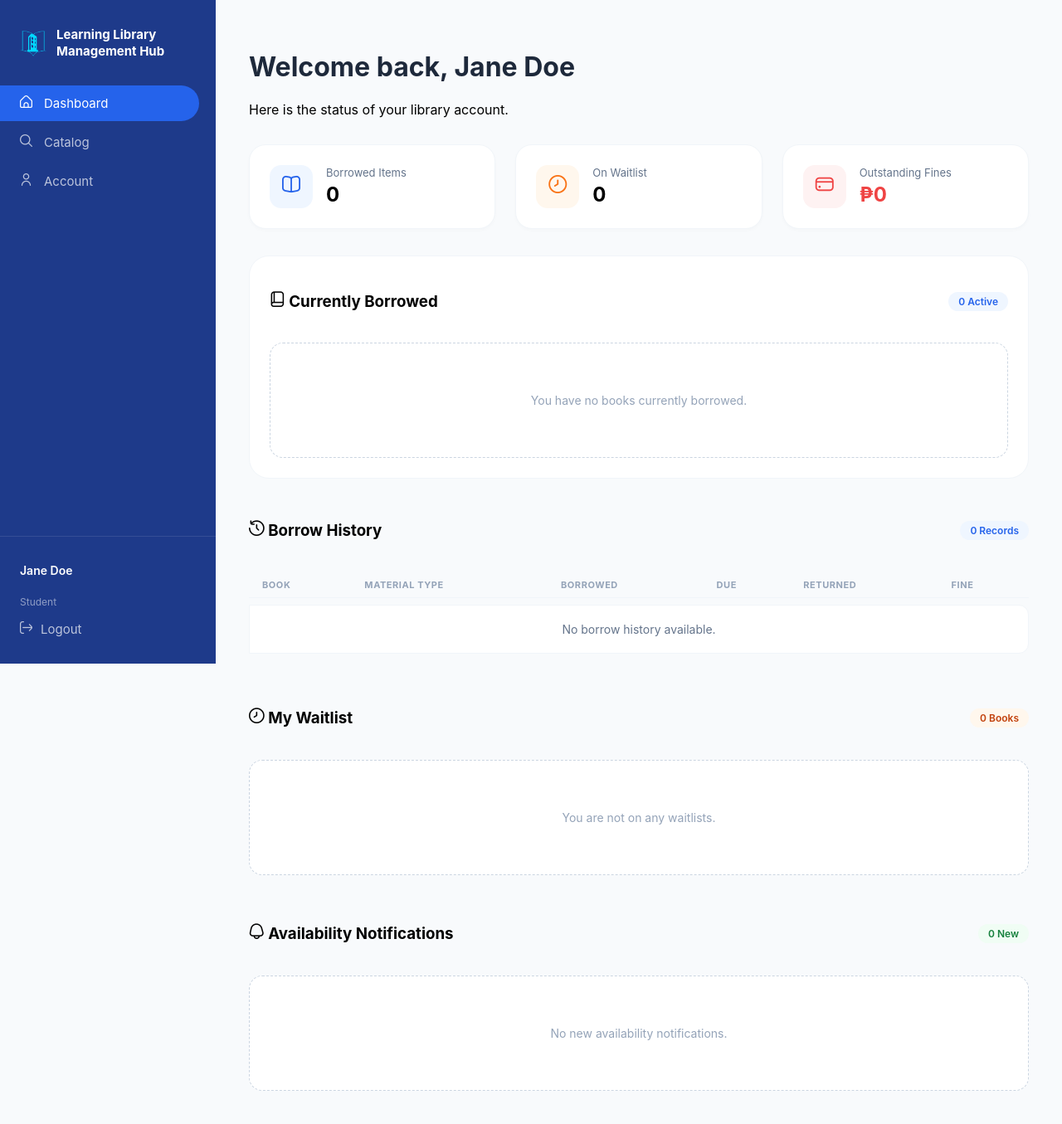
After one commit to aishk-afk/LMS, a PHP site: page /member_dashboard.php in a window 1280 px wide. The commit adds this page. Shown: the whole page at 83% size. Run offline with PHP 8.4, Linux system fonts and the light colour scheme; data comes from the database, SQL or seed files in the repository; tables that the repository leaves empty hold one stand-in row (values such as "Sample post"); some libraries are stand-ins or nearby versions.

Commit message:
Fix dashboard member and admin part 1
Co-authored-by: Copilot <copilot@github.com>

```diff
--- a/admin_catalog.php
+++ b/admin_catalog.php
@@ -8,9 +8,9 @@ $genres_result = $conn->query($genre_query);
 
 // 3. Fetch Books with Genre Names and Copy counts
 $query = "SELECT b.*, g.genre_name,
-          (SELECT COUNT(*) FROM Book_Copy WHERE Book_book_id = b.book_id) as copies
+          (SELECT COUNT(*) FROM Book_Copy WHERE book_id = b.book_id) as copies
           FROM Book b
-          LEFT JOIN Genre g ON b.Genre_genre_id = g.genre_id";
+          LEFT JOIN Genre g ON b.genre_id = g.genre_id";
 $result = $conn->query($query);
 ?>
 
--- a/login.js
+++ b/login.js
@@ -31,12 +31,13 @@ document.getElementById("loginForm").addEventListener("submit", function(event)
             if (data.role === "admin") {
                 window.location.href = "admin_dashboard.html";
             } else {
-                window.location.href = "member_dashboard.html";
+                const UserId = encodeURIComponent(data.user_id || 'ST001');
+                window.location.href = `member_dashboard.php?user_id=${userId}`;
             }
         } else {
             alert(data.message || "Incorrect email or password");
         }
-    })
+})
     .catch(() => {
         alert("Server error");
     });
--- a/login.php
+++ b/login.php
@@ -28,7 +28,8 @@ if ($_SERVER["REQUEST_METHOD"] == "POST") {
 
         echo json_encode([
             "status" => "success",
-            "role" => strtolower($user['user_type'])
+            "role" => strtoLower($user['user_type']),
+            "user_id" => $user['user_id']
         ]);
     } else {
         echo json_encode([
--- /dev/null
+++ b/member_dashboard.php
@@ -0,0 +1,210 @@
+<?php
+include 'db_config.php';
+
+$userId = isset($_GET['user_id']) ? $conn->real_escape_string($_GET['user_id']) : 'ST001';
+
+$userQuery = "SELECT u.first_name, u.last_name, u.user_type, m.Department, m.Course, m.Section, m.Member_TYPE
+              FROM `user` u
+              LEFT JOIN member m ON u.user_id = m.user_id
+              WHERE u.user_id = '$userId'
+              LIMIT 1";
+$userResult = $conn->query($userQuery);
+$user = $userResult && $userResult->num_rows > 0 ? $userResult->fetch_assoc() : null;
+
+$fullName = $user ? trim($user['first_name'] . ' ' . $user['last_name']) : 'Library Member';
+$memberType = $user['Member_TYPE'] ?? 'Student';
+$memberDepartment = $user['Department'] ?? '';
+$memberCourse = $user['Course'] ?? '';
+
+$borrowedCountResult = $conn->query("SELECT COUNT(*) AS count FROM book_transaction WHERE Member_user_id = '$userId' AND status = 'Borrowed'");
+$borrowedCount = $borrowedCountResult ? intval($borrowedCountResult->fetch_assoc()['count']) : 0;
+
+$outstandingFineResult = $conn->query("SELECT COALESCE(SUM(f.balance), 0) AS total FROM fine f
+    INNER JOIN book_transaction bt ON f.Book_Transaction_borrow_id = bt.borrow_id
+    WHERE bt.Member_user_id = '$userId' AND f.balance > 0");
+$outstandingFine = $outstandingFineResult ? intval($outstandingFineResult->fetch_assoc()['total']) : 0;
+
+$activeBorrowQuery = "SELECT bt.borrow_id, b.title, b.image_url, b.publisher_name, bt.borrow_date, bt.due_date, bt.status, COALESCE(f.balance,0) AS balance
+    FROM book_transaction bt
+    INNER JOIN book_copy bc ON bt.Book_Copy_copy_id = bc.copy_id
+    INNER JOIN book b ON bc.Book_book_id = b.book_id
+    LEFT JOIN fine f ON bt.borrow_id = f.Book_Transaction_borrow_id
+    WHERE bt.Member_user_id = '$userId' AND bt.status = 'Borrowed'
+    ORDER BY bt.due_date ASC LIMIT 1";
+$activeBorrowResult = $conn->query($activeBorrowQuery);
+$activeBorrow = $activeBorrowResult && $activeBorrowResult->num_rows > 0 ? $activeBorrowResult->fetch_assoc() : null;
+
+$historyQuery = "SELECT bt.borrow_id, b.title, b.publisher_name, bt.borrow_date, bt.due_date, bt.return_date, bt.status, COALESCE(f.balance,0) AS balance
+    FROM book_transaction bt
+    INNER JOIN book_copy bc ON bt.Book_Copy_copy_id = bc.copy_id
+    INNER JOIN book b ON bc.Book_book_id = b.book_id
+    LEFT JOIN fine f ON bt.borrow_id = f.Book_Transaction_borrow_id
+    WHERE bt.Member_user_id = '$userId'
+    ORDER BY bt.borrow_date DESC
+    LIMIT 10";
+$historyResult = $conn->query($historyQuery);
+$historyRecords = [];
+if ($historyResult && $historyResult->num_rows > 0) {
+    while ($row = $historyResult->fetch_assoc()) {
+        $historyRecords[] = $row;
+    }
+}
+
+function formatDate($dateString) {
+    if (!$dateString) {
+        return '—';
+    }
+    $date = new DateTime($dateString);
+    return $date->format('M j, Y');
+}
+
+function overdueLabel($dueDate, $status) {
+    $due = new DateTime($dueDate);
+    $today = new DateTime();
+    if ($status === 'Overdue' || $today > $due) {
+        $interval = $today->diff($due);
+        $days = $interval->days;
+        return "Overdue {$days}d · " . $due->format('M j');
+    }
+    return "Due " . $due->format('M j');
+}
+?>
+<!DOCTYPE html>
+<html lang="en">
+<head>
+    <meta charset="UTF-8">
+    <meta name="viewport" content="width=device-width, initial-scale=1.0">
+    <title>Member Dashboard - Library System</title>
+    <link rel="stylesheet" href="css/layout.css">
+    <link rel="stylesheet" href="css/member.css">
+    <link rel="stylesheet" href="css/sidebar.css">
+    <link rel='stylesheet' href='https://cdn-uicons.flaticon.com/uicons-regular-rounded/css/uicons-regular-rounded.css'>
+</head>
+<body>
+    <div class="app-container">
+        <aside class="sidebar">
+            <div class="sidebar-header">
+                <img src="applogo(2).png" alt="Logo" class="logo-icon">
+                <h2 class="brand-name">Learning Library Management Hub</h2>
+            </div>
+            <nav class="sidebar-nav">
+                <ul>
+                    <li class="nav-item active"><a href="#"><i class="fi fi-rr-home"></i> Dashboard</a></li>
+                    <li class="nav-item"><a href="member_catalog.html"><i class="fi fi-rr-search"></i> Catalog</a></li>
+                    <li class="nav-item"><a href="member_account.html"><i class="fi fi-rr-user"></i> Account</a></li>
+                </ul>
+            </nav>
+            <div class="sidebar-footer">
+                <div class="user-info">
+                    <strong><?= htmlspecialchars($fullName) ?></strong><br><small><?= htmlspecialchars($memberType) ?></small>
+                </div>
+                <a href="index.html" class="logout-link"><i class="fi fi-rr-exit"></i> Logout</a>
+            </div>
+        </aside>
+
+        <main class="main-content">
+            <header class="welcome-section">
+                <h1>Welcome back, <?= htmlspecialchars($fullName) ?></h1>
+                <p>Here is the status of your library account.</p>
+            </header>
+
+            <div class="member-stats-grid">
+                <div class="m-stat-card">
+                    <div class="m-icon-box bg-blue"><i class="fi fi-rr-book-alt"></i></div>
+                    <div class="m-stat-info"><span>Borrowed Items</span><h3><?= $borrowedCount ?></h3></div>
+                </div>
+                <div class="m-stat-card">
+                    <div class="m-icon-box bg-orange"><i class="fi fi-rr-clock"></i></div>
+                    <div class="m-stat-info"><span>On Waitlist</span><h3>0</h3></div>
+                </div>
+                <div class="m-stat-card">
+                    <div class="m-icon-box bg-red"><i class="fi fi-rr-credit-card"></i></div>
+                    <div class="m-stat-info"><span>Outstanding Fines</span><h3 class="text-red">₱<?= number_format($outstandingFine, 0) ?></h3></div>
+                </div>
+            </div>
+
+            <div class="content-card">
+                <div class="card-header">
+                    <h3><i class="fi fi-rr-book"></i> Currently Borrowed</h3>
+                    <span class="badge-count"><?= $borrowedCount ?> Active</span>
+                </div>
+                <?php if ($activeBorrow): ?>
+                    <div class="borrowed-item-box">
+                        <img src="<?= htmlspecialchars($activeBorrow['image_url'] ?: 'book_placeholder.jpg') ?>" alt="Book" class="book-cover-sm" onerror="this.src='book_placeholder.jpg'">
+                        <div class="item-details">
+                            <h4><?= htmlspecialchars($activeBorrow['title']) ?></h4>
+                            <p><?= htmlspecialchars($activeBorrow['publisher_name'] ?: 'Publisher not set') ?></p>
+                            <div class="item-tags">
+                                <span class="tag <?= $activeBorrow['status'] === 'Overdue' ? 'tag-red' : 'tag-outline' ?>"><i class="fi fi-rr-exclamation"></i> <?= htmlspecialchars(overdueLabel($activeBorrow['due_date'], $activeBorrow['status'])) ?></span>
+                                <span class="tag tag-outline">Fine: ₱<?= number_format($activeBorrow['balance'], 0) ?></span>
+                                <span class="tag tag-outline">Home-Use</span>
+                            </div>
+                        </div>
+                    </div>
+                <?php else: ?>
+                    <div class="empty-state-card">
+                        <p>You have no books currently borrowed.</p>
+                    </div>
+                <?php endif; ?>
+            </div>
+
+            <div class="history-section">
+                <div class="card-header">
+                    <h3><i class="fi fi-rr-time-past"></i> Borrow History</h3>
+                    <span class="badge-count"><?= count($historyRecords) ?> Records</span>
+                </div>
+                <table class="history-table">
+                    <thead>
+                        <tr>
+                            <th>Book</th>
+                            <th>Material Type</th>
+                            <th>Borrowed</th>
+                            <th>Due</th>
+                            <th>Returned</th>
+                            <th>Fine</th>
+                        </tr>
+                    </thead>
+                    <tbody>
+                        <?php if (count($historyRecords) === 0): ?>
+                            <tr>
+                                <td colspan="6" style="text-align:center; padding: 20px; color: #64748b;">No borrow history available.</td>
+                            </tr>
+                        <?php else: ?>
+                            <?php foreach ($historyRecords as $record): ?>
+                                <tr>
+                                    <td><strong><?= htmlspecialchars($record['title']) ?></strong><br><small><?= htmlspecialchars($record['publisher_name'] ?: 'Publisher not set') ?></small></td>
+                                    <td><span class="status-tag status-reference">Home-Use</span></td>
+                                    <td><?= htmlspecialchars(formatDate($record['borrow_date'])) ?></td>
+                                    <td><?= htmlspecialchars(formatDate($record['due_date'])) ?></td>
+                                    <td><?= htmlspecialchars(formatDate($record['return_date'])) ?></td>
+                                    <td><?= $record['balance'] > 0 ? '<span class="text-red">₱' . number_format($record['balance'], 0) . '</span>' : '<span class="status-none">None</span>' ?></td>
+                                </tr>
+                            <?php endforeach; ?>
+                        <?php endif; ?>
+                    </tbody>
+                </table>
+            </div>
+
+            <div class="dashboard-section">
+                <div class="card-header">
+                    <h3><i class="fi fi-rr-clock"></i> My Waitlist</h3>
+                    <span class="badge-orange">0 Books</span>
+                </div>
+                <div class="empty-state-card">
+                    <p>You are not on any waitlists.</p>
+                </div>
+            </div>
+
+            <div class="dashboard-section">
+                <div class="card-header">
+                    <h3><i class="fi fi-rr-bell"></i> Availability Notifications</h3>
+                    <span class="badge-green">0 New</span>
+                </div>
+                <div class="empty-state-card">
+                    <p>No new availability notifications.</p>
+                </div>
+            </div>
+        </main>
+    </div>
+</body>
+</html>
```
Also changed, not shown: dashboard_charts.js (+14 -0 lines), book2.jpg (deleted), book3.jpg (deleted).
